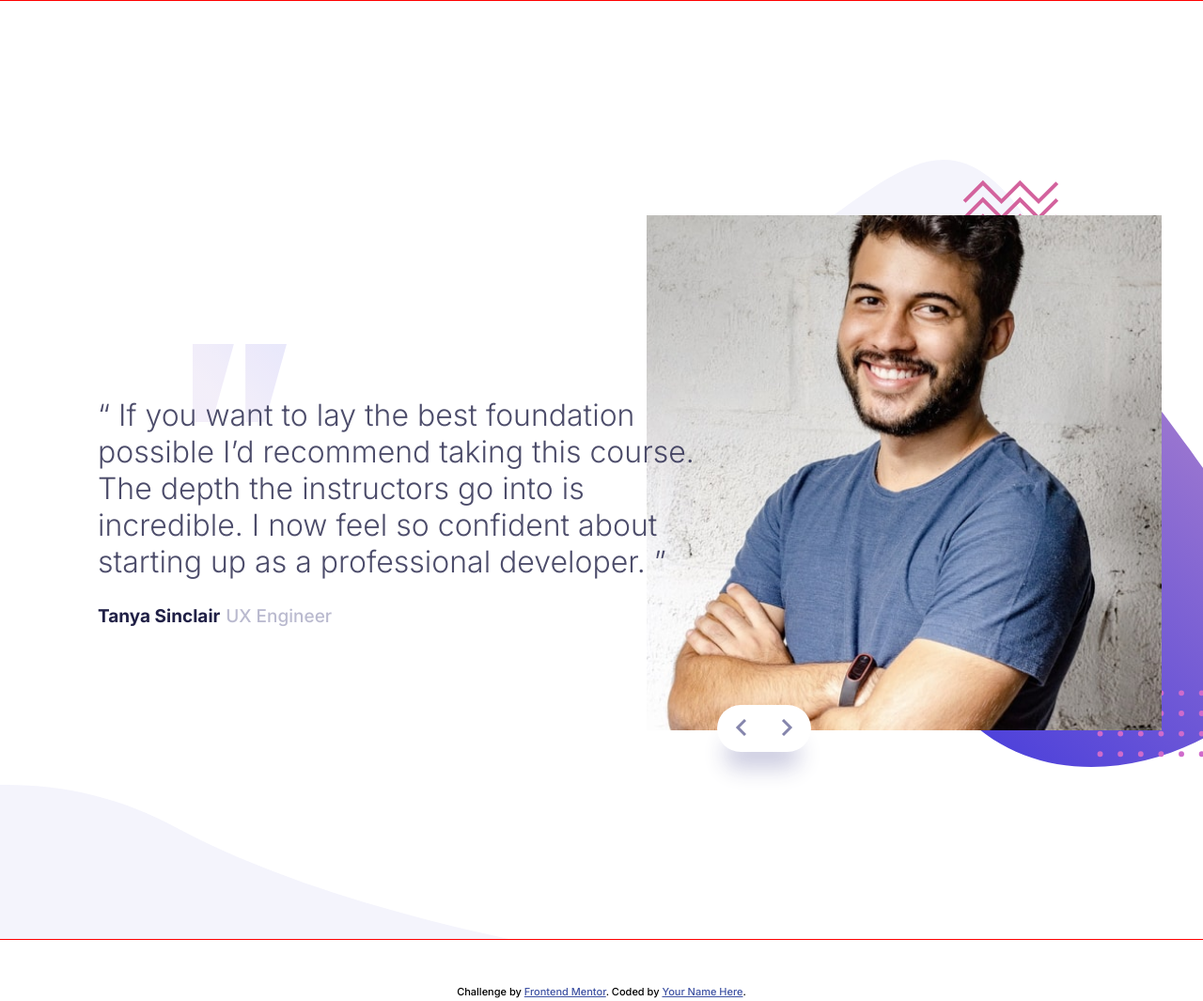
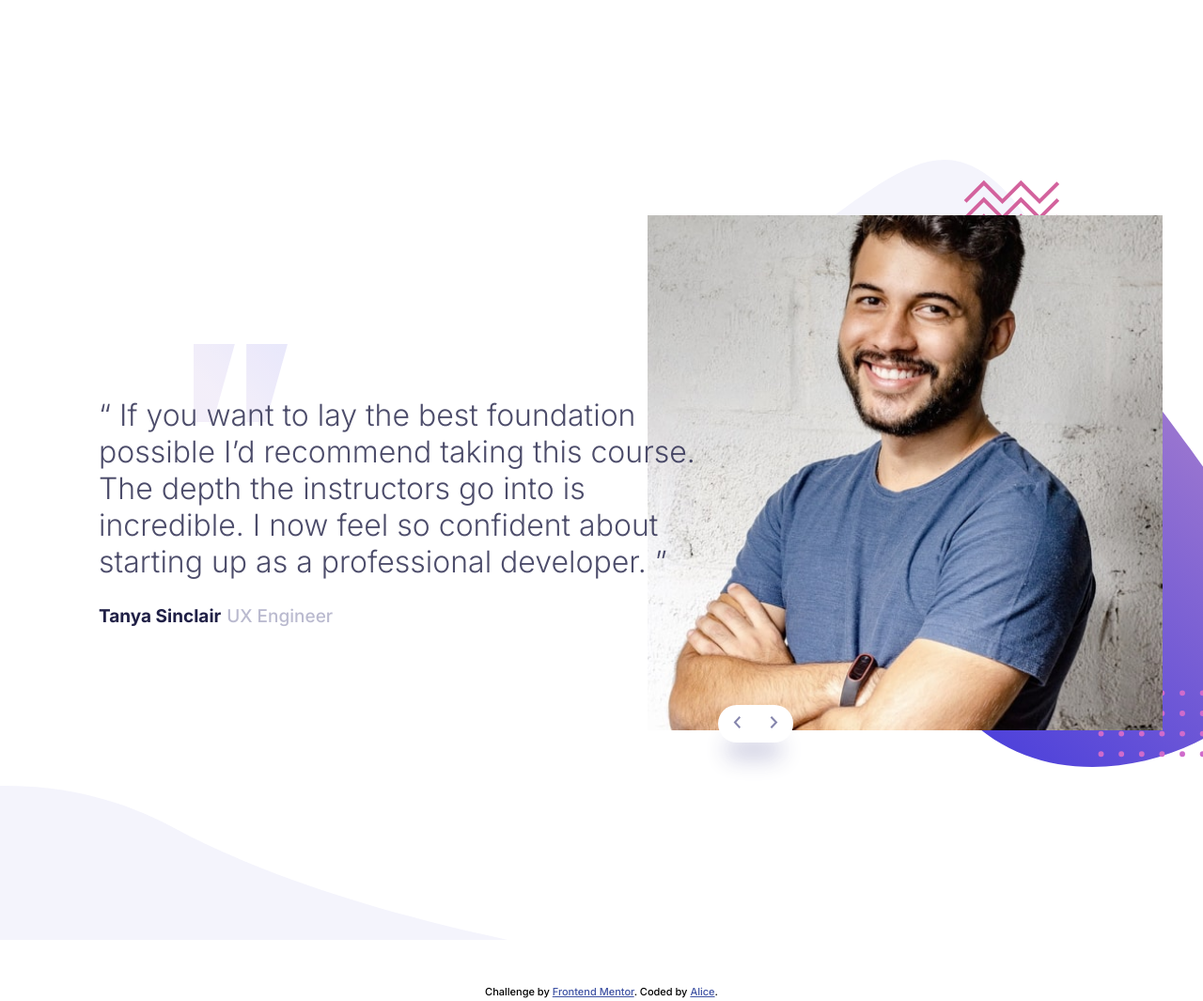
Before and after one commit to AliceMenzie/coding-boostcamp-testimonials, a plain HTML site: page index.html in a window 1280 px wide. Shown: the top 1065 px of the page at 94% size. Drawn offline with Linux system fonts and the light colour scheme.

Commit message:
update styling

```diff
--- a/index.html
+++ b/index.html
@@ -67,7 +67,7 @@
       Challenge by
       <a href="https://www.frontendmentor.io?ref=challenge" target="_blank"
         >Frontend Mentor</a
-      >. Coded by <a href="#">Your Name Here</a>.
+      >. Coded by <a href="https://www.frontendmentor.io/profile/AliceMenzie">Alice</a>.
     </div>
     <script src="script.js"></script>
   </body>
--- a/style.css
+++ b/style.css
@@ -1,13 +1,12 @@
-@import url('https://fonts.googleapis.com/css2?family=Inter:wght@300;500;700&display=swap');
-
+@import url("https://fonts.googleapis.com/css2?family=Inter:wght@300;500;700&display=swap");
 
 :root {
   --dark-blue: hsl(240, 38%, 20%);
   --gray-blue: hsl(240, 18%, 77%);
-    --ff-inter: 'Inter', sans-serif;
+  --ff-inter: "Inter", sans-serif;
 }
 
-*{
+* {
   box-sizing: border-box;
 }
 
@@ -22,16 +21,15 @@ body {
   margin: 0;
   font-family: var(--ff-inter);
   font-size: 22px;
-
 }
 
 html {
   height: -webkit-fill-available;
 }
 
-.card-container{
-    max-width: 400px;
-    border: 1px solid red;
+.card-container {
+  max-width: 375px;
+  /* border: 1px solid red; */
   display: flex;
   flex-direction: column;
   align-items: center;
@@ -41,7 +39,7 @@ body {
   padding: 1rem;
   background: url(./images/pattern-curve.svg);
   background-repeat: no-repeat;
-    background-size: 300px;
+  background-size: 200px;
   background-position: bottom left;
 }
 
@@ -64,6 +62,10 @@ button {
   background-color: white;
 }
 
+button img {
+  height: 0.8rem;
+}
+
 div.toggle-btn {
   position: absolute;
   top: 300px;
@@ -71,20 +73,17 @@ div.toggle-btn {
   display: flex;
   align-items: center;
   justify-content: space-around;
-    width: 100px;
-    height: 50px;
-    /* border: 1px solid red; */
+  width: 80px;
+  height: 40px;
   background-color: white;
   border-radius: 40px;
   margin-right: 0;
-    /* box-shadow: -83px 41px 49px -20px rgba(200,200,222,0.96); */
-    box-shadow: -2px 27px 23px -10px rgba(200,200,222,0.96);
+  box-shadow: -2px 27px 23px -10px rgba(200, 200, 222, 0.96);
 }
 
 .reviewer-img {
   padding-top: 2.2rem;
   width: 290px;
-
 }
 
 .review-content {
@@ -100,7 +99,6 @@ div.toggle-btn {
 
 .review-content.hidden {
   display: none;
-
 }
 
 .reviewer-details {
@@ -134,9 +132,7 @@ div.toggle-btn {
   color: hsl(228, 45%, 44%);
 }
 
-
 @media (min-width: 600px) {
-
   .card-container {
     min-width: 1500px;
     min-height: 1000px;
@@ -155,8 +151,7 @@ div.toggle-btn {
     background-size: contain;
     background-repeat: no-repeat;
     position: relative;
-        margin-left: -100px;;
-
+    margin-left: -100px;
   }
 
   .reviewer-img {
@@ -171,7 +166,6 @@ div.toggle-btn {
 
   .review-container {
     max-width: 700px;
-
   }
 
   .review-content {
@@ -182,7 +176,6 @@ div.toggle-btn {
     background-size: 100px;
     background-position: 20% top;
     text-align: left;
-
   }
 
   .reviewer-details {
@@ -194,5 +187,4 @@ div.toggle-btn {
   .reviewer-details p {
     display: inline;
   }
-
 }
```
Lines whose indentation alone changed are shown as unchanged.
